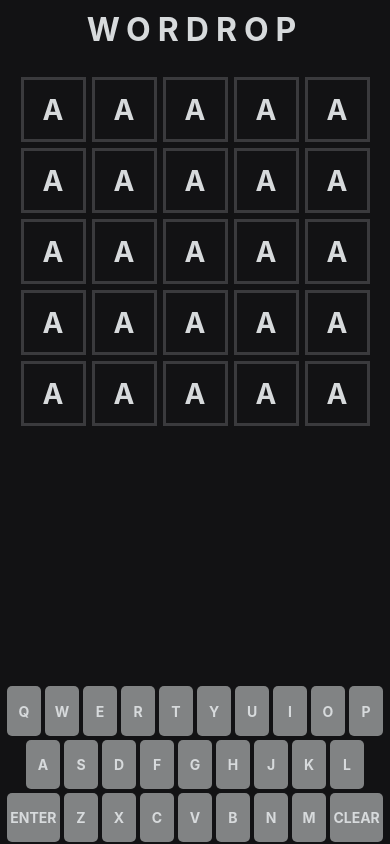
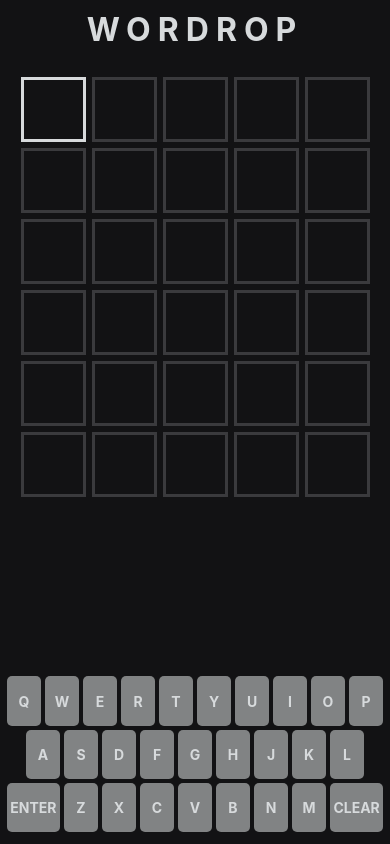
Before and after one commit to Alan-aj/Wordrop, a React Native app: screen / in a window 390 px wide. Built offline with nearby package versions, Linux system fonts and the light colour scheme.

Commit message:
ui update
fix row colors and add button functions

```diff
--- a/App.js
+++ b/App.js
@@ -1,19 +1,66 @@
+import { useState } from 'react';
 import { StatusBar } from 'expo-status-bar';
 import { StyleSheet, Text, View, Platform, ScrollView } from 'react-native';
-import { colors } from './src/constants'
+import { colors, CLEAR, ENTER } from './src/constants'
 import Keyboard from './src/components/Keyboard'
+
+const NUMBER_OF_TRIES = 6;
+const copyArray = (arr) => {
+  return [...arr.map((rows) => [...rows])]
+}
 
 export default function App() {
 
-  const word = "alang";
+  const word = "hello";
   const letters = word.split('');
 
-  const rows = new Array(letters.length < 6 ? letters.length : 6).fill(
-    new Array(letters.length).fill("a")
+  const [rows, setRows] = useState(
+    new Array(NUMBER_OF_TRIES).fill(new Array(letters.length).fill(""))
   );
+  const [curRow, setCurRow] = useState(0);
+  const [curCol, setCurCol] = useState(0);
 
   const onKeyPressed = (key) => {
-    console.warn(key);
+    const updateRows = copyArray(rows);
+
+    if (key === CLEAR) {
+      const prevCol = curCol - 1;
+      if (prevCol >= 0) {
+        updateRows[curRow][prevCol] = "";
+        setRows(updateRows);
+        setCurCol(prevCol);
+      }
+      return;
+    }
+    if (key === ENTER) {
+      if (curCol === rows[0].length) {
+        setCurRow(curRow + 1)
+        setCurCol(0)
+      }
+      return;
+    }
+
+    if (curCol < rows[0].length) {
+      updateRows[curRow][curCol] = key;
+      setRows(updateRows);
+      setCurCol(curCol + 1);
+    }
+  }
+  const isCellActive = (row, col) => {
+    return row == curRow && col == curCol;
+  }
+
+  const getCellColor = (letter, row, col) => {
+    if (row >= curRow) {
+      return colors.black;
+    }
+    if (letter === letters[col]) {
+      return colors.primary;
+    }
+    if (letters.includes(letter)) {
+      return colors.secondary;
+    }
+    return colors.darkgrey;
   }
 
   return (
@@ -23,10 +70,18 @@ export default function App() {
       <Text style={styles.title}>WORDROP</Text>
 
       <ScrollView style={styles.map}>
-        {rows.map((row,i) => (
-          <View style={styles.row} key={i}>
-            {row.map((cell,j) => (
-              <View style={styles.cell} key={j}>
+        {rows.map((row, i) => (
+          <View style={styles.row} key={`row-${i}`}>
+            {row.map((cell, j) => (
+              <View
+                style={[
+                  styles.cell,
+                  {
+                    borderColor: isCellActive(i, j) ? colors.lightgrey : colors.darkgrey,
+                    backgroundColor: getCellColor(cell, i, j),
+                  }
+                ]}
+                key={`cell-${i}-${j}`}>
                 <Text style={styles.cellText}>{cell.toUpperCase()}</Text>
               </View>
             ))}
--- a/src/components/Keyboard/Keyboard.styles.js
+++ b/src/components/Keyboard/Keyboard.styles.js
@@ -9,6 +9,7 @@ export default StyleSheet.create({
   keyboard: {
     alignSelf: "stretch",
     marginTop: "auto",
+    paddingBottom: 10,
   },
   row: {
     alignSelf: "stretch",
```
Also changed, not shown: 1 other file (tests, documents, lock files or other folders).
